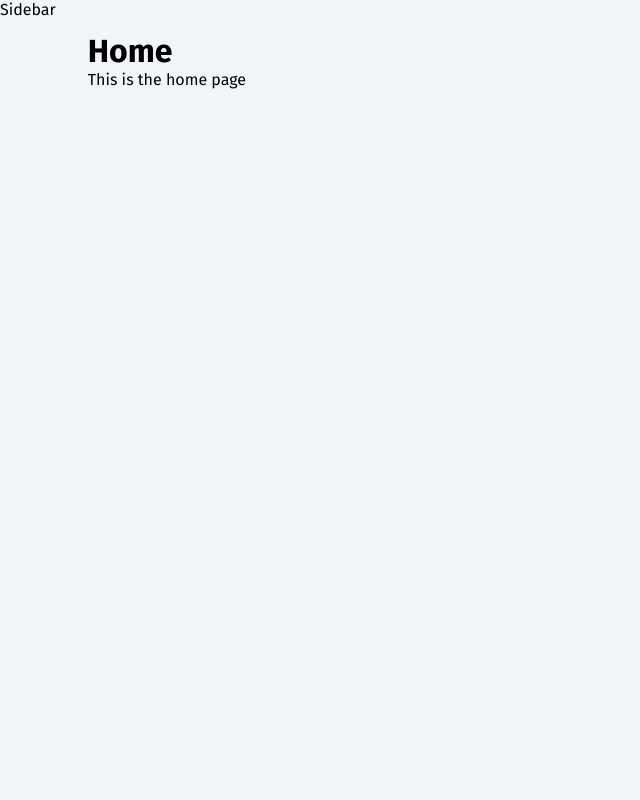
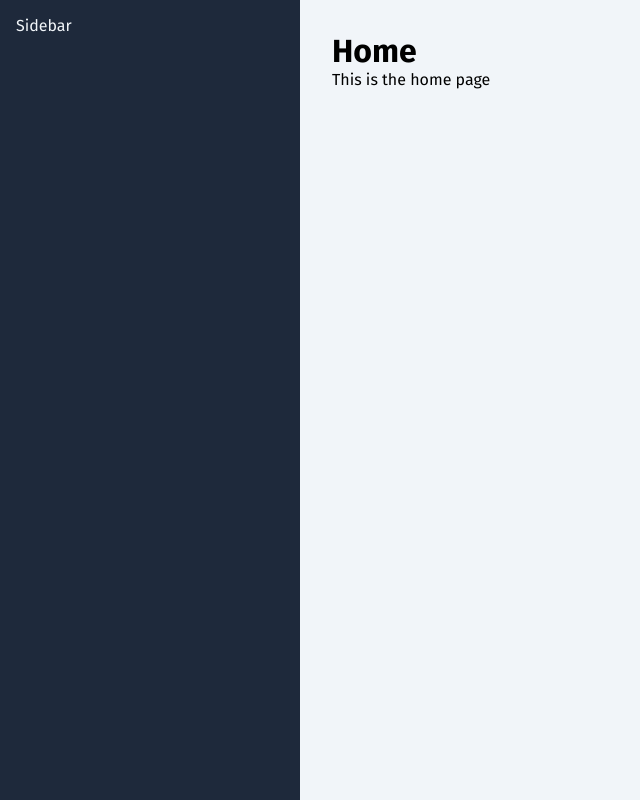
Before and after one commit to johnstuby7/vue-examples, a Vue app in the folder responsive-side-bar/: page / in a window 1280 px wide. Shown: the whole page, without its empty margins (0-640 px from the left). Built offline with nearby package versions, Linux system fonts and the light colour scheme.

Commit message:
Fixed issue with app, now properly displays the sidebar navigation

```diff
--- a/responsive-side-bar/src/App.vue
+++ b/responsive-side-bar/src/App.vue
@@ -1,15 +1,18 @@
 <template>
   <div class="app">
+    <!-- Sidebar -->
     <Sidebar />
+
+    <!-- Content -->
     <router-view />
   </div>
 </template>
 
 <script setup>
-import Sidebar from "./components/Sidebar.vue"
+import Sidebar from './components/Sidebar.vue'
+</script>
 
-</script>
-<style Lang="scss">
+<style lang="scss">
 :root {
   --primary: #4ade80;
   --primary-alt: #22c55e;
@@ -24,11 +27,11 @@ import Sidebar from "./components/Sidebar.vue"
   margin: 0;
   padding: 0;
   box-sizing: border-box;
-  font-family: 'Fira sans', 'sans-serif';
+  font-family: 'Fira sans', sans-serif;
 }
 
 body {
-  background: var(--light)
+  background: var(--light);
 }
 
 button {
@@ -46,8 +49,8 @@ button {
     flex: 1 1 0;
     padding: 2rem;
 
-    @media (max-width: 768px) {
-      padding-left: 6rem
+    @media (max-width: 1024px) {
+      padding-left: 6rem;
     }
   }
 }
--- a/responsive-side-bar/src/components/Sidebar.vue
+++ b/responsive-side-bar/src/components/Sidebar.vue
@@ -8,4 +8,18 @@
 
 </script>
 
-<style lang="scss" scoped></style>
+<style lang="scss" scoped>
+aside {
+  display: flex;
+  flex-direction: column;
+  width: var(--sidebar-width);
+  min-height: 100vh;
+  overflow: hidden;
+  padding: 1rem;
+
+  background-color: var(--dark);
+  color: var(--light);
+
+  transition: 0.2s ease-out;
+}
+</style>
--- a/responsive-side-bar/src/views/About.vue
+++ b/responsive-side-bar/src/views/About.vue
@@ -1,5 +1,5 @@
 <template>
-  <main class="about-page">
+  <main id="about-page">
     <h1>About</h1>
     <p>This is the about page</p>
   </main>
--- a/responsive-side-bar/src/views/Home.vue
+++ b/responsive-side-bar/src/views/Home.vue
@@ -1,5 +1,5 @@
 <template>
-  <main class="home-page">
+  <main id="Home-page">
     <h1>Home</h1>
     <p>This is the home page</p>
   </main>
```
